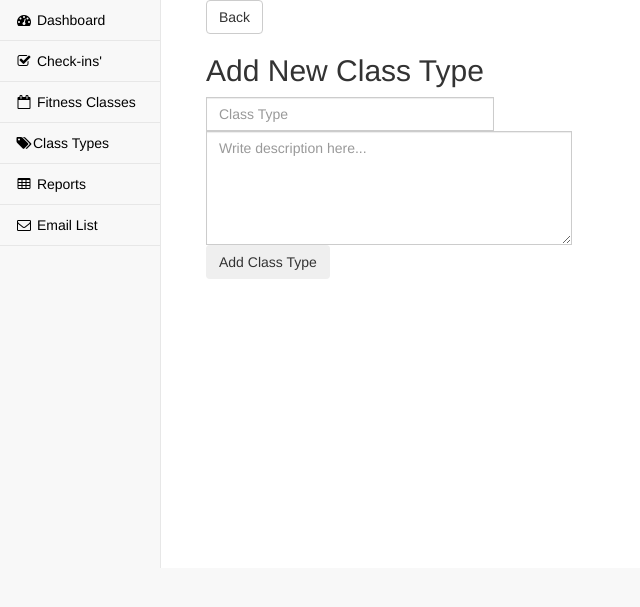
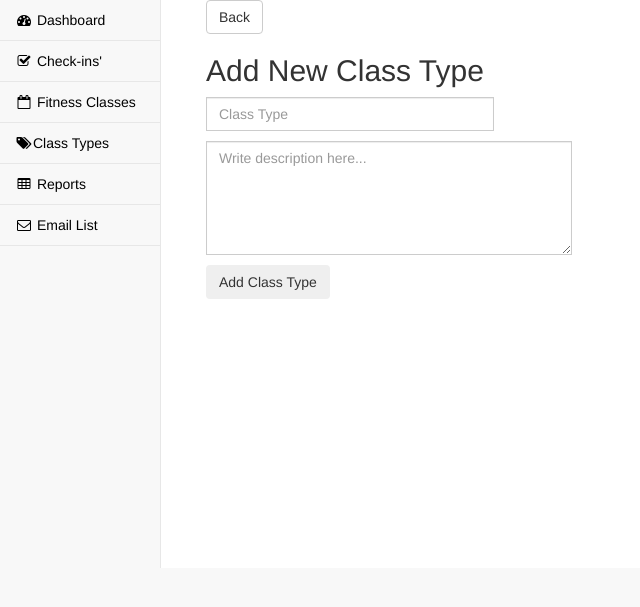
Before and after one commit to malone5/hawk_fitness, a CodeIgniter app: page /database/manage/new_classtype in a window 1280 px wide. Shown: the part 51-658 px from the top of the page, without its empty margins (0-640 px from the left). Run offline with CodeIgniter, Linux system fonts and the light colour scheme; a user stored in the database is signed in; some libraries are stand-ins or nearby versions.

Commit message:
added spacing to create a classtype form and success message after creating a new classtype

```diff
--- a/application/controllers/ClassTypeCtrl.php
+++ b/application/controllers/ClassTypeCtrl.php
@@ -73,6 +73,7 @@ class ClassTypeCtrl extends CI_Controller {
 				{
 
 					$this->ClassType_model->insertClasstype();
+					$this->session->set_flashdata('newclasstype','Class type added!');
 					redirect('manage/fitnessclasses');
 				}
 			}
--- a/application/views/manage/create_classtype.php
+++ b/application/views/manage/create_classtype.php
@@ -5,23 +5,22 @@
 
       <h2><?php echo $title; ?> </h2>
 
-      <?php echo validation_errors(); ?>
-
+      <div class="errors-classtypes">  <?php echo validation_errors(); ?></div>
       <?php echo form_open('manage/new_classtype'); //open a form in the 'create' controller ?>
 
 
         <div class="input-group">
-            <input name="name" type="text" size="30" class="form-control" placeholder="Class Type" />
+            <input name="name" type="text" size="30" class="form-control classtype-input" placeholder="Class Type" />
         </div>
 
 
 
         <div class="input-group">
-            <textarea name="description" cols="40" rows="5" class="form-control" placeholder="Write description here..." ></textarea>
+            <textarea name="description" cols="40" rows="5" class="form-control classtype-input" placeholder="Write description here..." ></textarea>
         </div>
 
 
-        <input class="btn" type="submit" name="submit" value="Add Class Type" />
+        <input class="btn space" type="submit" name="submit" value="Add Class Type" />
       </form>
     </div>
   </div>
--- a/assets/admin/css/admin.css
+++ b/assets/admin/css/admin.css
@@ -129,6 +129,19 @@
     color: black;
 }
 
+/* create a class type view */
+.classtype-input{
+  margin-bottom:10px !important;
+}
+.errors-classtypes{
+  width:250px;
+  margin-top:5px;
+  margin-bottom:10px;
+}
+.space{
+
+}
+
 /* Fitness class schedule view css*/
 .edit-group{
   width:100%;
```
Also changed, not shown: application/views/manage/create_classtype_2.php (+4 -5 lines), application/views/manage/fitclasses.php (+15 -5 lines).
